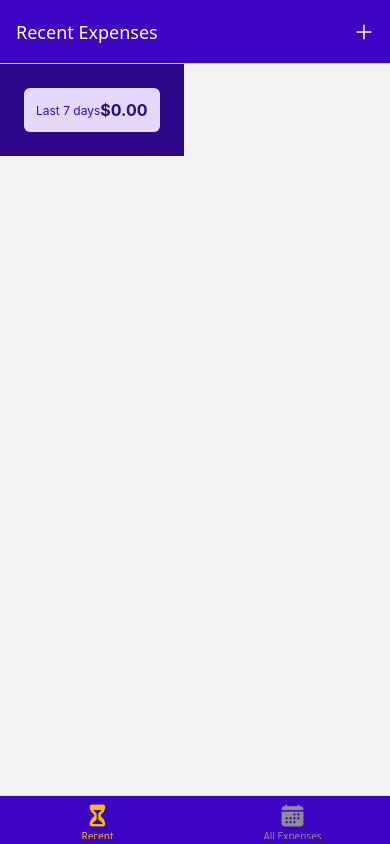
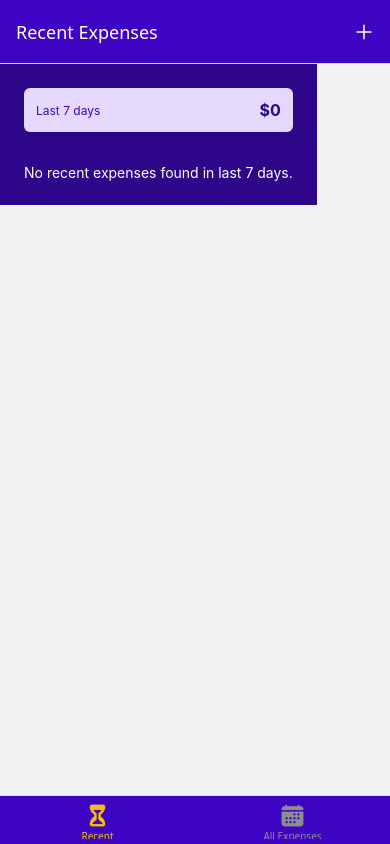
Before and after one commit to snadi043/EXPENSE-CALCULATOR, a React Native app: screen / in a window 390 px wide. Built offline with nearby package versions, Linux system fonts and the light colour scheme.

Commit message:
Fall back text is shown when no expenses are found in the list both in the recent and all expenses screens.

```diff
--- a/components/ExpensesOutput/ExpenseItem.js
+++ b/components/ExpensesOutput/ExpenseItem.js
@@ -9,6 +9,8 @@ import {useNavigation} from '@react-navigation/native';
 function ExpenseItem({id, description, date, amount}){
 
     const navigation = useNavigation();
+
+    // const amountFixed = amount.toFixed(2);
 
     function expenseListPressHandler(){
         navigation.navigate('ManageExpenses', {
@@ -27,7 +29,7 @@ function ExpenseItem({id, description, date, amount}){
 
                 </View>
                 <View style={styles.amountContainer}>
-                    <Text style={styles.amount}>{amount.toFixed(2)}</Text>
+                    <Text style={styles.amount}>{amount}</Text>
                 </View>
             </View>
         </Pressable>
--- a/components/ExpensesOutput/ExpenseOutput.js
+++ b/components/ExpensesOutput/ExpenseOutput.js
@@ -1,20 +1,31 @@
-import { StyleSheet,View } from "react-native";
+import { StyleSheet,View, Text } from "react-native";
 import ExpenseSummary from "./ExpenseSummary";
 import ExpenseList from './ExpenseList';
 import { GlobalColors } from "../../constants/colors";
 
-function ExpenseOutput({expenses, period}){
+function ExpenseOutput({expenses, period, informationText}){
+    let content = <Text style={styles.infoText}>{informationText}</Text>
 
+    if(expenses.length > 0){
+        content = <ExpenseList expenses={expenses}/>
+    }
         return (
             <View style={styles.container}>
                 <ExpenseSummary expense={expenses} expensesPeriod={period}/>
-            <ExpenseList expenses={expenses}/>
+                {content}
             </View>
         );
     }
+
 export default ExpenseOutput;
 
 const styles= StyleSheet.create({
+    infoText:{
+        flex: 1,
+        color: 'white',
+        marginTop: 32,
+        textAlign: 'center',
+    },
     container:{
         flex: 1,
         backgroundColor: GlobalColors.colors.primary700,
--- a/components/ExpensesOutput/ExpenseSummary.js
+++ b/components/ExpensesOutput/ExpenseSummary.js
@@ -6,7 +6,7 @@ function ExpenseSummary({expense, expensesPeriod}){
     return (
         <View style={styles.container}>
             <Text style={styles.period}>{expensesPeriod}</Text>
-            <Text style={styles.total}>${expenseTotal.toFixed(2)}</Text>
+            <Text style={styles.total}>${expenseTotal}</Text>
         </View>
     );
 }
--- a/screens/ManageExpenses.js
+++ b/screens/ManageExpenses.js
@@ -1,11 +1,14 @@
 import {View, StyleSheet} from 'react-native';
 import { useNavigation } from '@react-navigation/native';
-import { useLayoutEffect } from 'react';
+import { useContext, useLayoutEffect } from 'react';
 import IconButton from '../components/UI/IconButton';
 import { GlobalColors } from '../constants/colors';
 import Button from '../components/UI/Button';
+import { ExpenseContext } from './store/expense-context';
 
 function ManageExpenses({route}){
+    const expenseCtx = useContext(ExpenseContext);
+
     //making sure that expenseItemId is not null, then we check if Id is truthy or falsy.
     const editExpenseItemId = route.params?.expenseItemId;
     // the !! before a value can make it either truthy or false. It is javascript way do converting a value to a boolean.
@@ -21,6 +24,7 @@ function ManageExpenses({route}){
     });
 
     function deleteItemHandler(){
+        expenseCtx.deleteExpense(editExpenseItemId);
         navigation.goBack();
     }
 
@@ -29,6 +33,21 @@ function ManageExpenses({route}){
     }
 
     function confirmButtonHandler(){
+        if(isEditing){
+            expenseCtx.updateExpense(editExpenseItemId, {
+                description: 'UPDATED_EXPENSE',
+                amount: 35.55,
+                date: new Date('2024-12-01'),
+            }
+            );
+        }
+        else{
+            expenseCtx.addExpense({
+                description: 'ADD_ITEM',
+                amount: 25.99,
+                date: new Date('2024-12-27'),
+            });
+        }
         navigation.goBack();
     }
 
--- a/screens/RecentExpenses.js
+++ b/screens/RecentExpenses.js
@@ -9,12 +9,12 @@ function RecentExpenses(){
     const recentExpense = expenseCtx.expenses.filter((expense) => {
         const today = new Date();
         const sevenDaysAgo = day7DaysAgo(today, 7);
-        return expense.date > sevenDaysAgo;
+        return (expense.date >= sevenDaysAgo) && expense.date <= today;
     });
 
     return (<View>
         <Text>
-            <ExpenseOutput period="Last 7 days" expenses={recentExpense}/>
+            <ExpenseOutput period="Last 7 days" expenses={recentExpense} informationText="No recent expenses found in last 7 days."/>
         </Text>
     </View>)
 }
```
Lines whose indentation alone changed are shown as unchanged.
